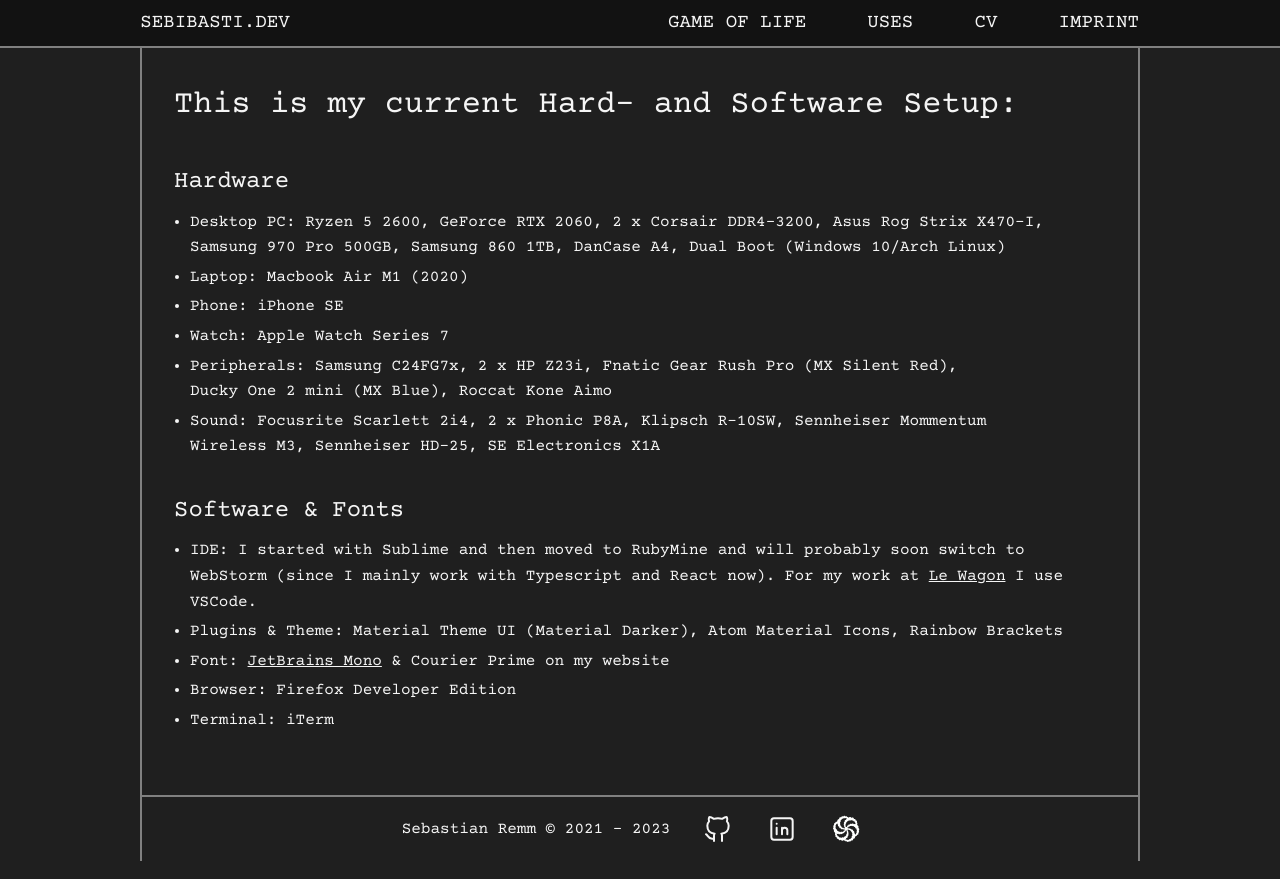
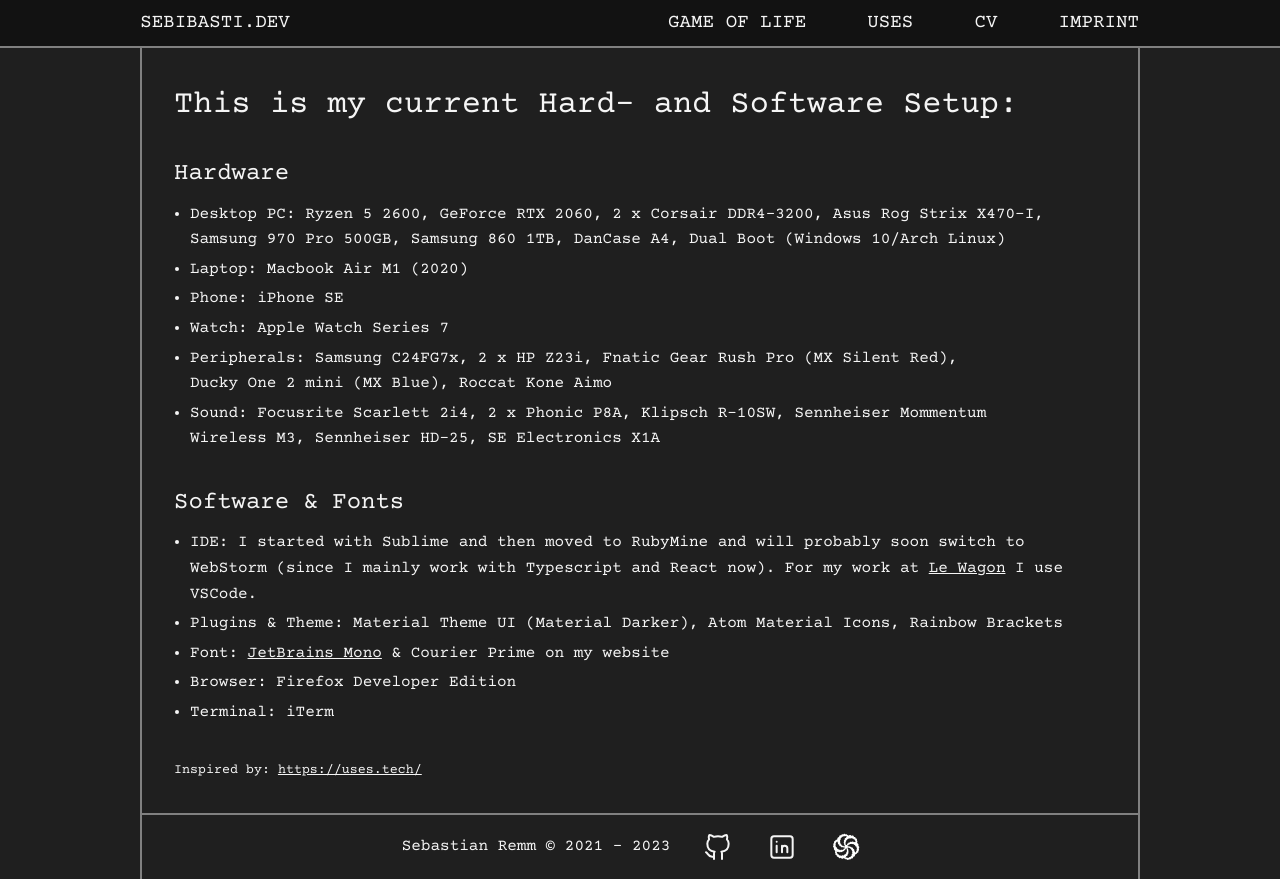
Before and after one commit to SebiBasti/sebibasti.dev, a Next.js app: page /uses in a window 1280 px wide. Built offline with nearby package versions, Linux system fonts and the light colour scheme.

Commit message:
- added link on uses page

```diff
--- a/src/pages/uses.tsx
+++ b/src/pages/uses.tsx
@@ -58,6 +58,12 @@ export default function Uses() {
         <li>Browser: Firefox Developer Edition</li>
         <li>Terminal: iTerm</li>
       </ul>
+      <small>
+        Inspired by:&nbsp;
+        <Link href="https://uses.tech/" target="_blank">
+          https://uses.tech/
+        </Link>
+      </small>
     </main>
   )
 }
--- a/src/styles/uses.module.scss
+++ b/src/styles/uses.module.scss
@@ -2,7 +2,7 @@
   padding: 2rem;
 
   h1 {
-    margin-bottom: 2rem;
+    margin-bottom: 1.5rem;
   }
 
   h2 {
@@ -15,11 +15,11 @@
 
     li {
       margin-bottom: 0.25rem;
-
-      a {
-        color: var(--white);
-        text-decoration: underline;
-      }
     }
   }
+
+  a {
+    color: var(--white);
+    text-decoration: underline;
+  }
 }
```
